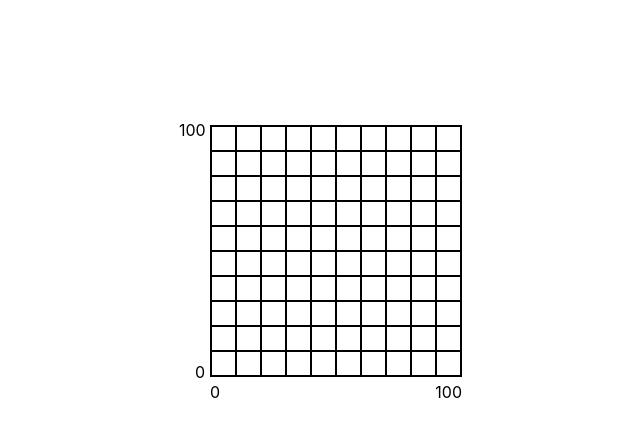
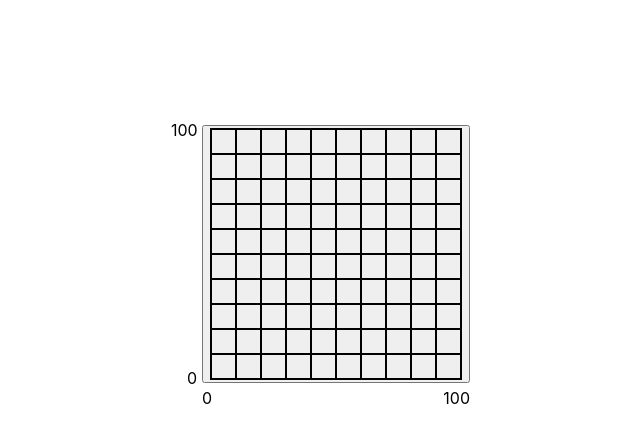
Before and after one commit to stujmar/regression-cluster-fe, a React (Create React App) app: page / in a window 1280 px wide. Shown: the top 442 px of the page, without its empty margins (304-944 px from the left). Built offline with nearby package versions, Linux system fonts and the light colour scheme.

Commit message:
[sm] made the brid a giant button

```diff
--- a/src/App.css
+++ b/src/App.css
@@ -28,3 +28,6 @@
   top: 20px;
   left: -6px;
 }
+
+.clean-button {
+}
--- a/src/App.js
+++ b/src/App.js
@@ -8,7 +8,9 @@ function App() {
       <div className="y-zero label">0</div>
       <div className="x-100 label">100</div>
       <div className="y-100 label">100</div>
-      <FlexGrid />
+      <button className="clean-button" onClick={(() => {console.log("grid clicked")})}>
+        <FlexGrid />
+      </button>
     </div>
   );
 }
```
